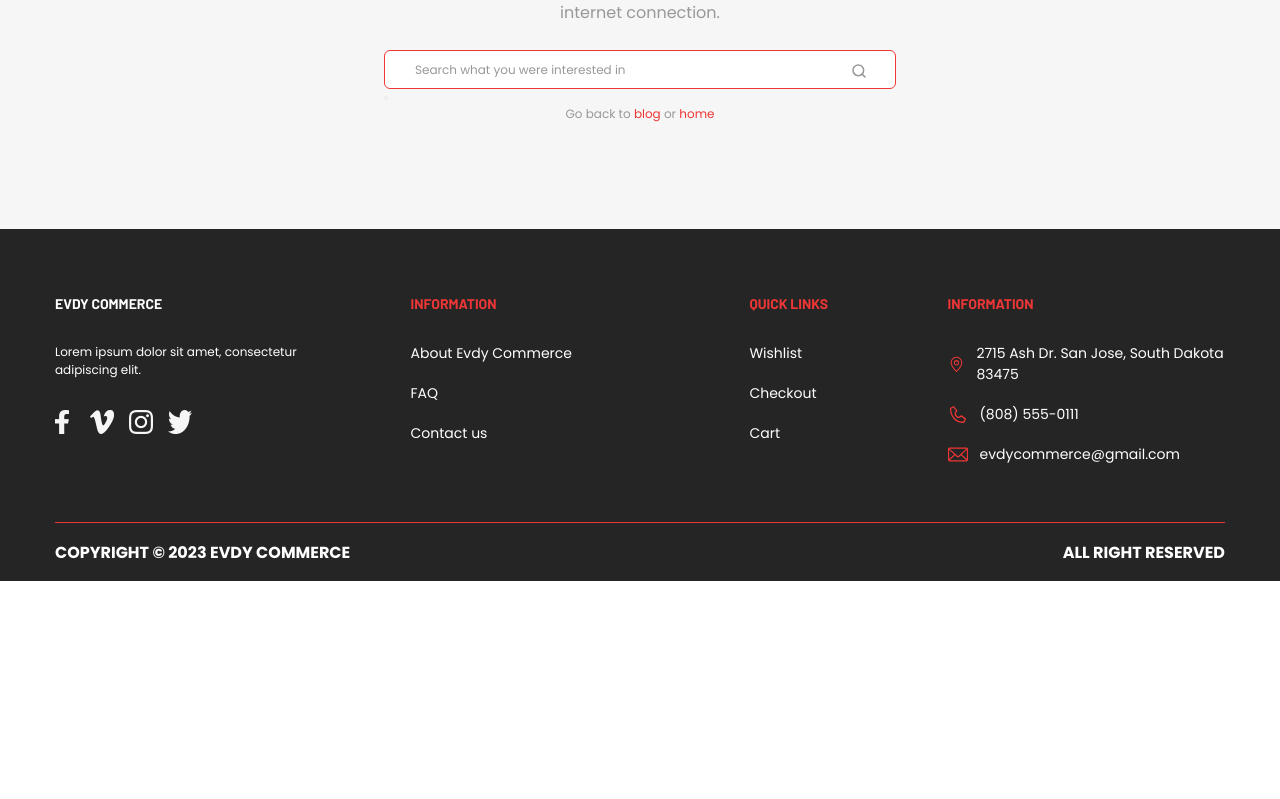
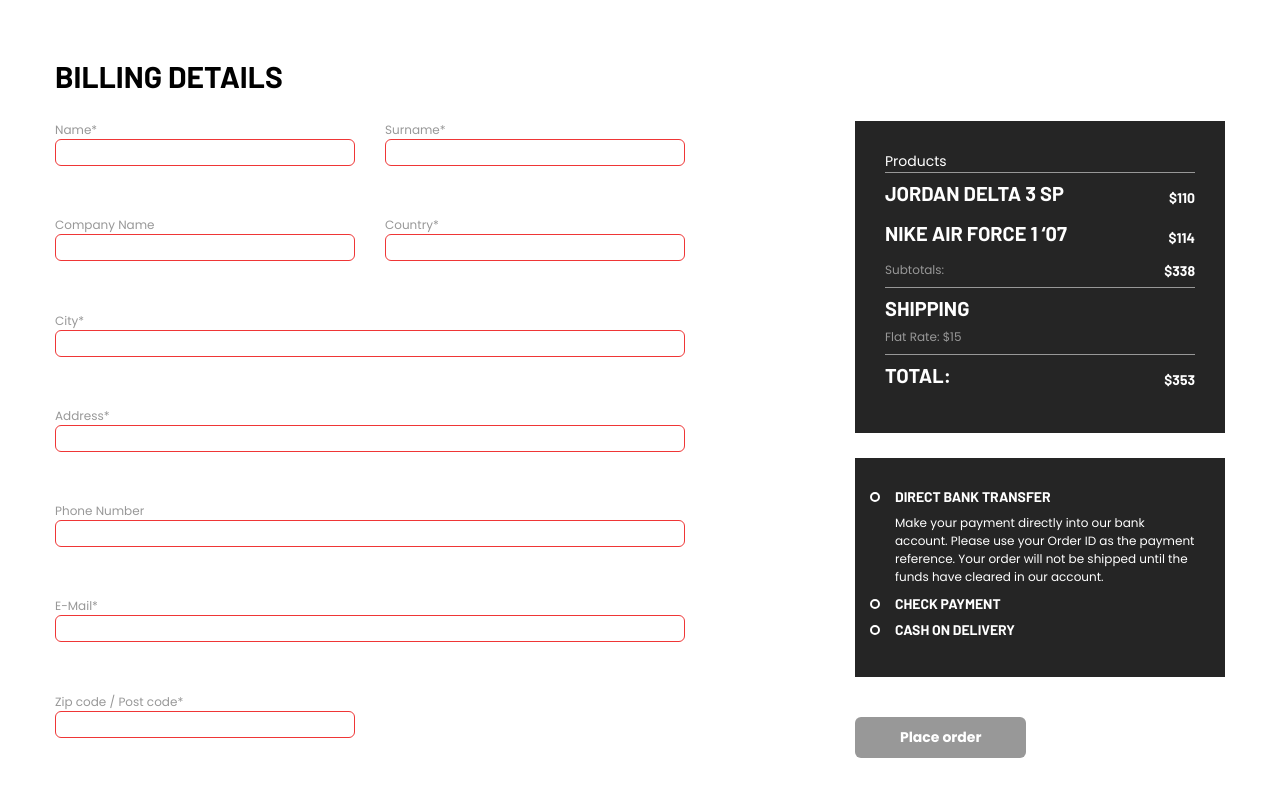
Before and after one commit to DmitryDoroshko/demetra-evdy-commerce, a Next.js app in the folder client/: page /checkout in a window 1280 px wide. Before the commit this address had no page. Shown: the part 381-1180 px from the top of the page. Before the commit the page ends 962 px from the top, so only its background shows below. Built offline with nearby package versions, Linux system fonts and the light colour scheme.

Commit message:
Add Checkout Page.

```diff
--- a/client/components/shopping-cart/CartTotals/CartTotals.tsx
+++ b/client/components/shopping-cart/CartTotals/CartTotals.tsx
@@ -53,9 +53,9 @@
         </div>
 
         <div className="shopping-cart-full__content-right-actions">
-          <button className="shopping-cart-full__proceed-to-checkout-btn btn btn--grey">
+          <Link href={"/checkout"} className="shopping-cart-full__proceed-to-checkout-btn btn btn--grey">
             Proceed to checkout
-          </button>
+          </Link>
           <Link
             href={"/shop"}
             className="shopping-cart-full__continue-shopping-btn btn btn--transparent-red"
--- /dev/null
+++ b/client/pages/checkout/index.tsx
@@ -0,0 +1,156 @@
+import { MainSecondary } from "@/components/shared/MainSecondary/MainSecondary";
+
+export default function CheckoutPage() {
+  return (
+    <>
+      <MainSecondary image={"/assets/img/main-secondary/checkout.png"} imageAlternativeText={"Checkout picture"}
+                     subtitle={"Home / Checkout"} title={"Checkout"} />
+
+      <main className="checkout">
+        <div className="container">
+          <div className="checkout__inner">
+            <h2 className="checkout__heading-main">Billing Details</h2>
+            <div className="checkout__content">
+
+              <div className="checkout__left">
+                <div className="checkout__action checkout__action--name">
+                  <label htmlFor="name" className="checkout__label">Name*</label>
+                  <input type="text" id="name" className="checkout__input" />
+                </div>
+
+                <div className="checkout__action checkout__action--surname">
+                  <label htmlFor="surname" className="checkout__label">Surname*</label>
+                  <input type="text" id="surname" className="checkout__input" />
+                </div>
+
+                <div className="checkout__action checkout__action--company-name">
+                  <label htmlFor="company-name" className="checkout__label">Company Name</label>
+                  <input type="text" id="company-name" className="checkout__input" />
+                </div>
+
+                <div className="checkout__action checkout__action--country">
+                  <label htmlFor="country" className="checkout__label">Country*</label>
+                  <input type="text" id="country" className="checkout__input" />
+                </div>
+
+                <div className="checkout__action checkout__action--city">
+                  <label htmlFor="city" className="checkout__label">City*</label>
+                  <input type="text" id="city" className="checkout__input" />
+                </div>
+
+                <div className="checkout__action checkout__action--address">
+                  <label htmlFor="address" className="checkout__label">Address*</label>
+                  <input type="text" id="address" className="checkout__input" />
+                </div>
+
+                <div className="checkout__action checkout__action--phone-number">
+                  <label htmlFor="phone-number" className="checkout__label">Phone Number</label>
+                  <input type="tel" id="phone-number" className="checkout__input" />
+                </div>
+
+                <div className="checkout__action checkout__action--email">
+                  <label htmlFor="email" className="checkout__label">E-Mail*</label>
+                  <input type="email" id="email" className="checkout__input" />
+                </div>
+
+                <div className="checkout__action checkout__action--zip">
+                  <label htmlFor="zip" className="checkout__label">Zip code / Post code*</label>
+                  <input type="number" id="zip" className="checkout__input" />
+                </div>
+              </div>
+
+              <div className="checkout__right">
+
+                <div className="checkout__totals totals">
+                  <div className="totals__content-right-main">
+
+                    <h3 className="totals__content-right-sub-heading totals__content-right--border-bottom">products</h3>
+
+                    <div className="totals__content-right-flex">
+                      <span className="totals__content-right-heading">Jordan Delta 3 SP</span>
+                      <span className="totals__content-right-price">$110</span>
+                    </div>
+
+                    <div className="totals__content-right-flex">
+                      <span className="totals__content-right-heading">Nike air force 1 ‘07</span>
+                      <span className="totals__content-right-price">$114</span>
+                    </div>
+
+                    <div className="totals__content-right-flex totals__content-right--border-bottom">
+                      <span
+                        className="totals__content-right-text-heading totals__content-right-text-heading--1">Subtotals:</span>
+                      <span className="totals__content-right-price">$338</span>
+                    </div>
+
+                    <h3 className="totals__content-right-heading">
+                      Shipping</h3>
+
+                    <div className="totals__content-right-flex totals__content-right--border-bottom">
+                      <span className="totals__content-right-text-heading totals__content-right-text-heading--2">Flat Rate: $15</span>
+                    </div>
+
+                    <div className="totals__content-right-flex">
+                      <h3 className="totals__content-right-heading">
+                        Total:</h3>
+                      <span className="totals__content-right-price">$353</span>
+                    </div>
+                  </div>
+                </div>
+
+                <div className="checkout__payment">
+                  <div className="checkout__radio-wrapper">
+                    <input type="radio" className="checkout__radio-input" id="direct-bank-transfer" name="payment" />
+                    <label htmlFor="direct-bank-transfer" className="checkout__radio-label">
+                      <span className="checkout__radio-button"></span> Direct Bank Transfer</label>
+                  </div>
+
+                  <p className="checkout__text">Make your payment directly into our bank account. Please use your Order
+                    ID as the payment reference. Your order will not be shipped until the funds have cleared in our
+                    account.</p>
+
+                  <div className="checkout__radio-wrapper">
+                    <input type="radio" className="checkout__radio-input" id="check-payment" name="payment" />
+                    <label htmlFor="check-payment" className="checkout__radio-label">
+                      <span className="checkout__radio-button"></span>
+                      Check Payment</label>
+                  </div>
+
+                  <div className="checkout__radio-wrapper">
+                    <input type="radio" className="checkout__radio-input" id="cash-on-delivery" name="payment" />
+                    <label htmlFor="cash-on-delivery" className="checkout__radio-label">
+                      <span className="checkout__radio-button"></span>Cash on Delivery</label>
+                  </div>
+
+                </div>
+
+                <div className="checkout__payment-actions">
+                  <button className="btn btn--grey checkout__place-order-btn">Place order</button>
+                </div>
+
+              </div>
+
+            </div>
+          </div>
+        </div>
+      </main>
+
+      <main className="checkout-empty">
+        <div className="checkout-empty__main">
+          <div className="container">
+            <div className="checkout-empty__main-inner">
+              <h1 className="checkout-empty__heading">thanks for your order!</h1>
+              <p className="checkout-empty__text">Your order is accepted. The manager will contact you shortly.</p>
+            </div>
+          </div>
+        </div>
+        <div className="checkout-empty__actions">
+          <div className="container">
+            <div className="checkout-empty__actions-inner">
+              <button className="btn btn--grey checkout-empty__go-to-shop-btn">Go to shop</button>
+            </div>
+          </div>
+        </div>
+      </main>
+    </>
+  );
+}
```
